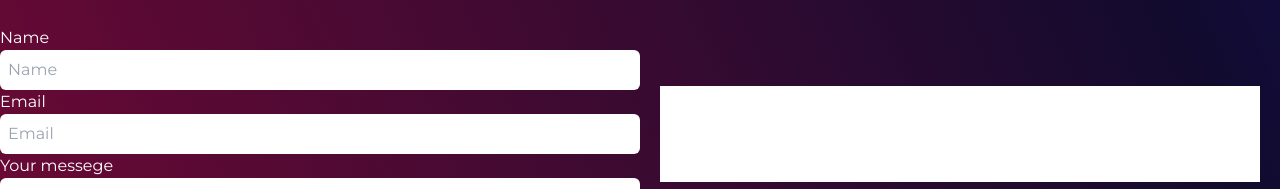
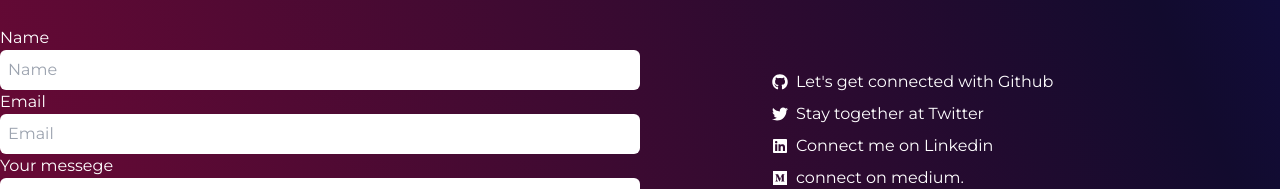
Before and after one commit to Emranhossainshuvo/front-end-portfolio, a React (Vite) app: page / in a window 1280 px wide. Shown: the part 2599-2788 px from the top of the page. Built offline with nearby package versions, Linux system fonts and the light colour scheme.

Commit message:
changes some responsiveness issues in the contact page

```diff
--- a/src/components/Contacts/Contacts.jsx
+++ b/src/components/Contacts/Contacts.jsx
@@ -4,7 +4,7 @@ const Contacts = () => {
     return (
         <>
             {/*section that will hold everything in this page  */}
-            <section className="mt-5">
+            <section className="mt-5 mb-5">
                 {/* section to hold the component title */}
                 <section>
                     <div className="mb-20 text-center">
@@ -18,22 +18,22 @@ const Contacts = () => {
                 <section className="md:flex md:flex-row-reverse md:justify-around md:items-center">
                     {/* section to hold the social links */}
                     <section className="w-full">
-                        <ul className="md:px-28 bg-white md:mx-5 h-full ">
-                            <li className="flex justify-start items-center">
+                        <ul className="md:px-28 rounded-xl md:mx-5 md:h-full ">
+                            <li className="flex justify-start gap-2 mb-2 items-center">
                                 <FaGithub />
                                 <span>
                                     Let&apos;s get connected with Github
                                 </span>
                             </li>
-                            <li className="flex justify-start items-center">
+                            <li className="flex justify-start gap-2 mb-2 items-center">
                                 <FaTwitter />
                                 Stay together at Twitter
                             </li>
-                            <li className="flex justify-start items-center">
+                            <li className="flex justify-start gap-2 mb-2 items-center">
                                 <FaLinkedin />
                                 Connect me on Linkedin
                             </li>
-                            <li className="flex justify-start items-center">
+                            <li className="flex justify-start gap-2 mb-2 items-center">
                                 <FaMedium />
                                 connect on medium.
                             </li>
```
Also changed, not shown: src/Root/Root.jsx (+6 -1 lines).
